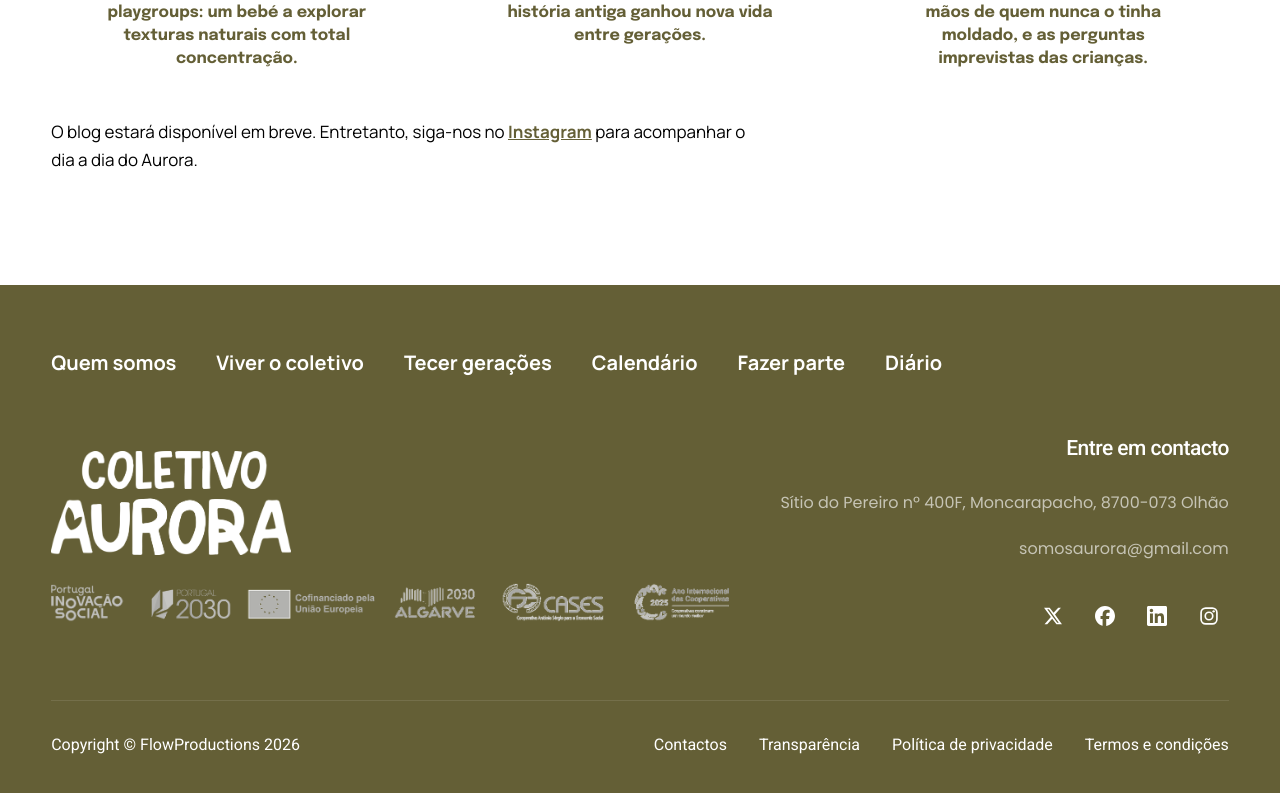
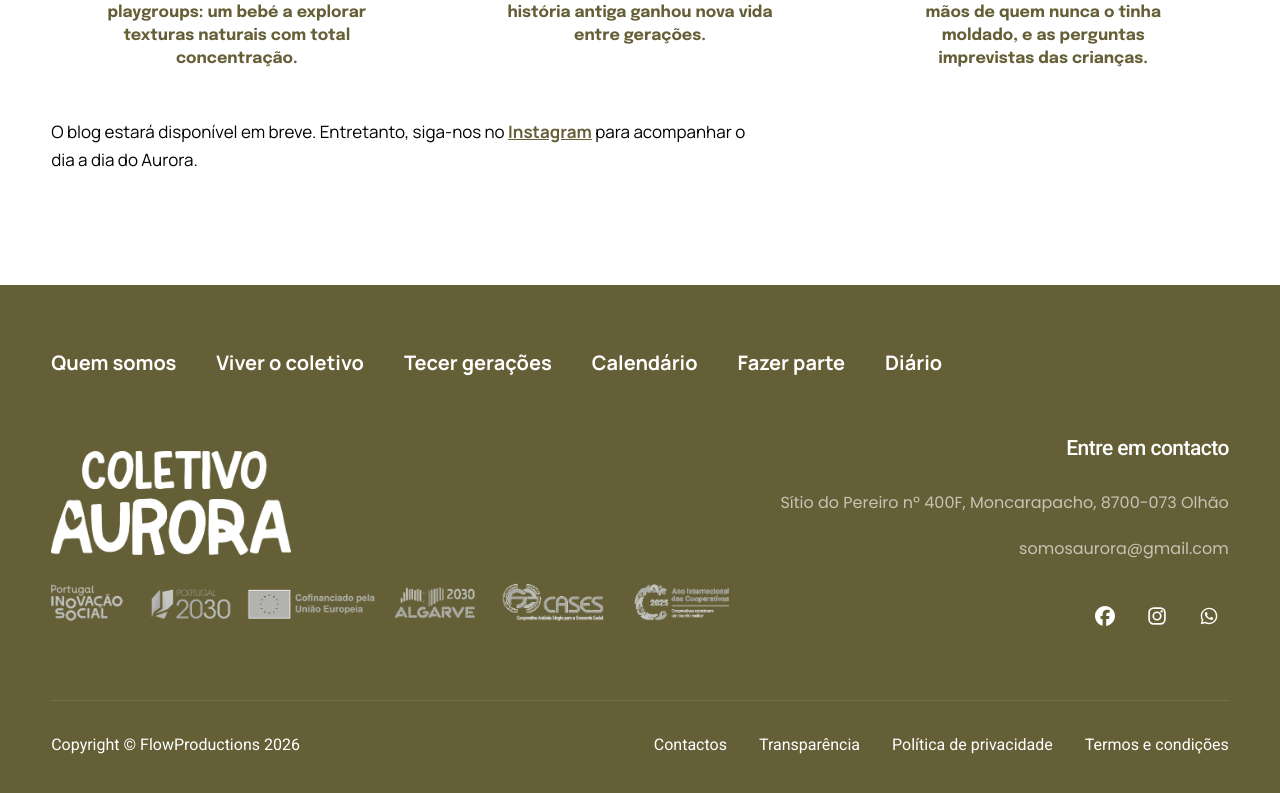
Before and after one commit to leandrowitflow/aurora, a Next.js app: page /diario in a window 1280 px wide. Shown: the part 1997-2790 px from the top of the page. Built offline with nearby package versions, Linux system fonts and the light colour scheme; no server answers.

Commit message:
logos footer

```diff
--- a/src/components/Footer.tsx
+++ b/src/components/Footer.tsx
@@ -4,17 +4,20 @@ import { PartnersLogos } from "@/components/PartnersBar";
 import { NAV_LINKS } from "@/lib/nav-links";
 
 const SOCIAL_LINKS = [
-  { href: "#", icon: "/images/social-x.svg", label: "X" },
   {
-    href: "https://www.facebook.com/jardimauroraalgarve?locale=pt_PT",
+    href: "https://www.facebook.com/coletivoaurora.algarve/",
     icon: "/images/social-facebook.svg",
     label: "Facebook",
   },
-  { href: "#", icon: "/images/social-linkedin.svg", label: "LinkedIn" },
   {
     href: "https://www.instagram.com/coletivoaurora_algarve/",
     icon: "/images/social-instagram.svg",
     label: "Instagram",
+  },
+  {
+    href: "https://chat.whatsapp.com/FWHiBG8wt9UEq7CQACniRF",
+    icon: "/images/social-whatsapp.svg",
+    label: "WhatsApp",
   },
 ];
 
```
